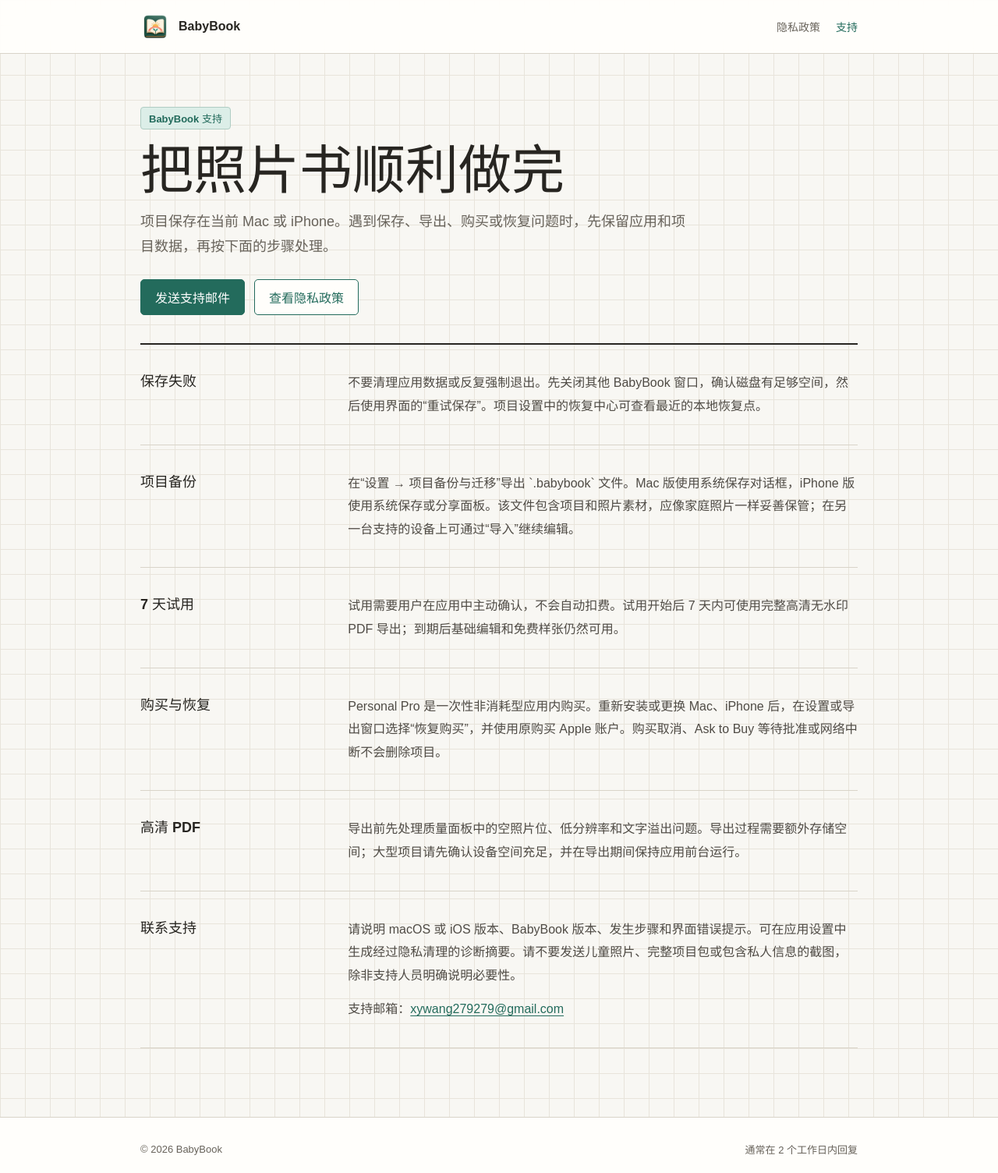
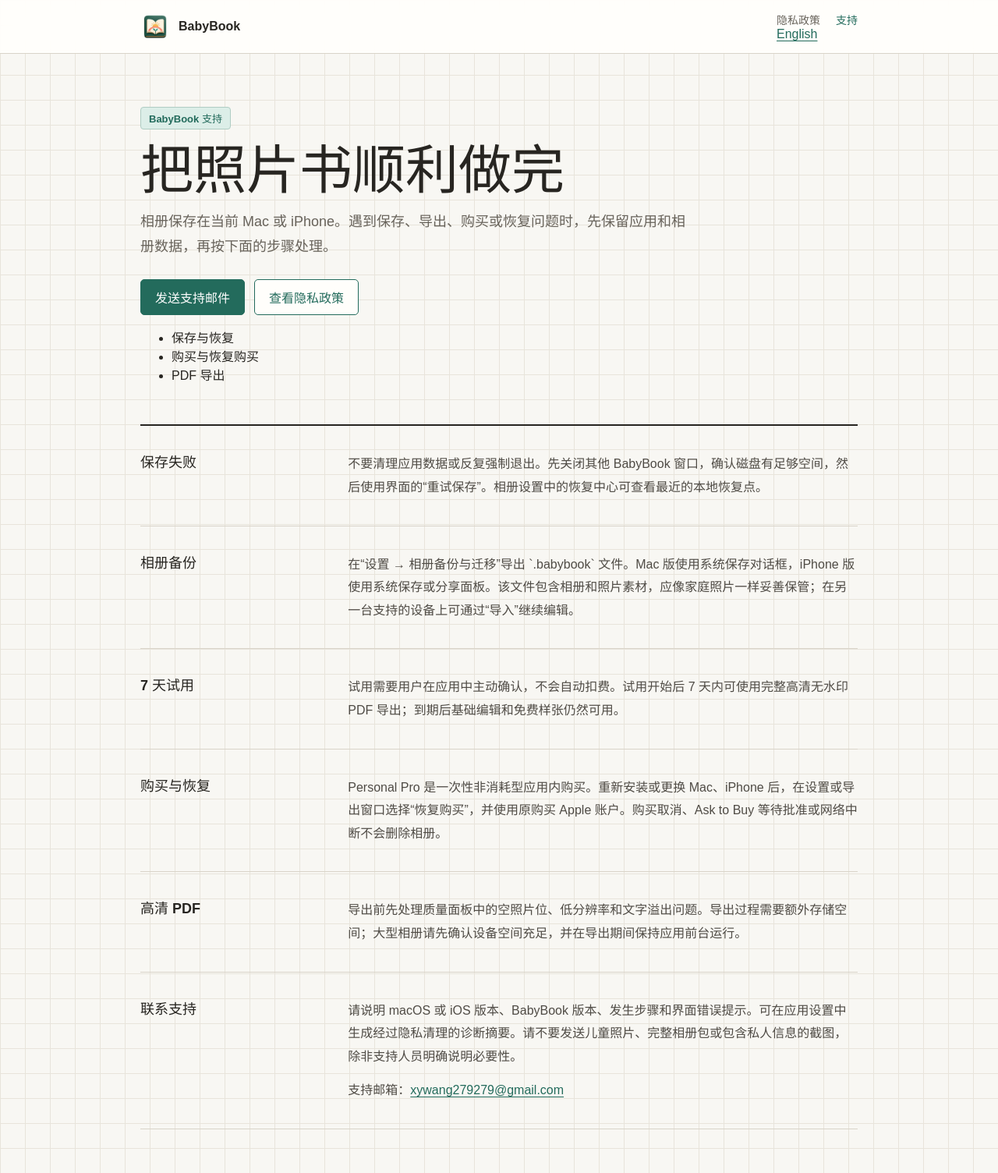
Before and after one commit to xywang279279-afk/babybook-privacy-support, a plain HTML site: page support.html in a window 1280 px wide. Shown: the top 1504 px of the page at 78% size. Drawn offline with Linux system fonts and the light colour scheme.

Commit message:
Publish BabyBook bilingual legal and support pages

```diff
--- a/support.html
+++ b/support.html
@@ -3,7 +3,7 @@
   <head>
     <meta charset="UTF-8" />
     <meta name="viewport" content="width=device-width, initial-scale=1.0" />
-    <meta name="description" content="BabyBook 产品支持、购买恢复、项目备份和问题反馈入口。" />
+    <meta name="description" content="BabyBook 产品支持、购买恢复、相册备份和问题反馈入口。" />
     <title>产品支持 | BabyBook</title>
     <link rel="icon" href="./babybook-icon-192.png" />
     <link rel="stylesheet" href="./legal.css" />
@@ -15,10 +15,13 @@
           <img src="./babybook-icon-192.png" alt="" />
           <span>BabyBook</span>
         </a>
-        <nav class="site-nav" aria-label="法律与支持">
-          <a href="./privacy.html">隐私政策</a>
-          <a href="./support.html" aria-current="page">支持</a>
-        </nav>
+        <div class="header-actions">
+          <nav class="site-nav" aria-label="法律与支持">
+            <a href="./privacy.html">隐私政策</a>
+            <a href="./support.html" aria-current="page">支持</a>
+          </nav>
+          <a class="language-switch" href="./support-en.html" lang="en">English</a>
+        </div>
       </div>
     </header>
 
@@ -26,24 +29,29 @@
       <header class="document-header">
         <span class="eyebrow">BabyBook 支持</span>
         <h1>把照片书顺利做完</h1>
-        <p class="lead">项目保存在当前 Mac 或 iPhone。遇到保存、导出、购买或恢复问题时，先保留应用和项目数据，再按下面的步骤处理。</p>
+        <p class="lead">相册保存在当前 Mac 或 iPhone。遇到保存、导出、购买或恢复问题时，先保留应用和相册数据，再按下面的步骤处理。</p>
         <div class="support-actions">
           <a class="button-link" href="mailto:xywang279279@gmail.com?subject=BabyBook%20支持">发送支持邮件</a>
           <a class="button-link secondary" href="./privacy.html">查看隐私政策</a>
         </div>
+        <ul class="trust-strip" aria-label="支持范围">
+          <li>保存与恢复</li>
+          <li>购买与恢复购买</li>
+          <li>PDF 导出</li>
+        </ul>
       </header>
 
       <section class="document-section">
         <h2>保存失败</h2>
         <div class="document-copy">
-          <p>不要清理应用数据或反复强制退出。先关闭其他 BabyBook 窗口，确认磁盘有足够空间，然后使用界面的“重试保存”。项目设置中的恢复中心可查看最近的本地恢复点。</p>
+          <p>不要清理应用数据或反复强制退出。先关闭其他 BabyBook 窗口，确认磁盘有足够空间，然后使用界面的“重试保存”。相册设置中的恢复中心可查看最近的本地恢复点。</p>
         </div>
       </section>
 
       <section class="document-section">
-        <h2>项目备份</h2>
+        <h2>相册备份</h2>
         <div class="document-copy">
-          <p>在“设置 → 项目备份与迁移”导出 `.babybook` 文件。Mac 版使用系统保存对话框，iPhone 版使用系统保存或分享面板。该文件包含项目和照片素材，应像家庭照片一样妥善保管；在另一台支持的设备上可通过“导入”继续编辑。</p>
+          <p>在“设置 → 相册备份与迁移”导出 `.babybook` 文件。Mac 版使用系统保存对话框，iPhone 版使用系统保存或分享面板。该文件包含相册和照片素材，应像家庭照片一样妥善保管；在另一台支持的设备上可通过“导入”继续编辑。</p>
         </div>
       </section>
 
@@ -57,21 +65,21 @@
       <section class="document-section">
         <h2>购买与恢复</h2>
         <div class="document-copy">
-          <p>Personal Pro 是一次性非消耗型应用内购买。重新安装或更换 Mac、iPhone 后，在设置或导出窗口选择“恢复购买”，并使用原购买 Apple 账户。购买取消、Ask to Buy 等待批准或网络中断不会删除项目。</p>
+          <p>Personal Pro 是一次性非消耗型应用内购买。重新安装或更换 Mac、iPhone 后，在设置或导出窗口选择“恢复购买”，并使用原购买 Apple 账户。购买取消、Ask to Buy 等待批准或网络中断不会删除相册。</p>
         </div>
       </section>
 
       <section class="document-section">
         <h2>高清 PDF</h2>
         <div class="document-copy">
-          <p>导出前先处理质量面板中的空照片位、低分辨率和文字溢出问题。导出过程需要额外存储空间；大型项目请先确认设备空间充足，并在导出期间保持应用前台运行。</p>
+          <p>导出前先处理质量面板中的空照片位、低分辨率和文字溢出问题。导出过程需要额外存储空间；大型相册请先确认设备空间充足，并在导出期间保持应用前台运行。</p>
         </div>
       </section>
 
       <section class="document-section">
         <h2>联系支持</h2>
         <div class="document-copy">
-          <p>请说明 macOS 或 iOS 版本、BabyBook 版本、发生步骤和界面错误提示。可在应用设置中生成经过隐私清理的诊断摘要。请不要发送儿童照片、完整项目包或包含私人信息的截图，除非支持人员明确说明必要性。</p>
+          <p>请说明 macOS 或 iOS 版本、BabyBook 版本、发生步骤和界面错误提示。可在应用设置中生成经过隐私清理的诊断摘要。请不要发送儿童照片、完整相册包或包含私人信息的截图，除非支持人员明确说明必要性。</p>
           <p>支持邮箱：<a href="mailto:xywang279279@gmail.com">xywang279279@gmail.com</a></p>
         </div>
       </section>
```
